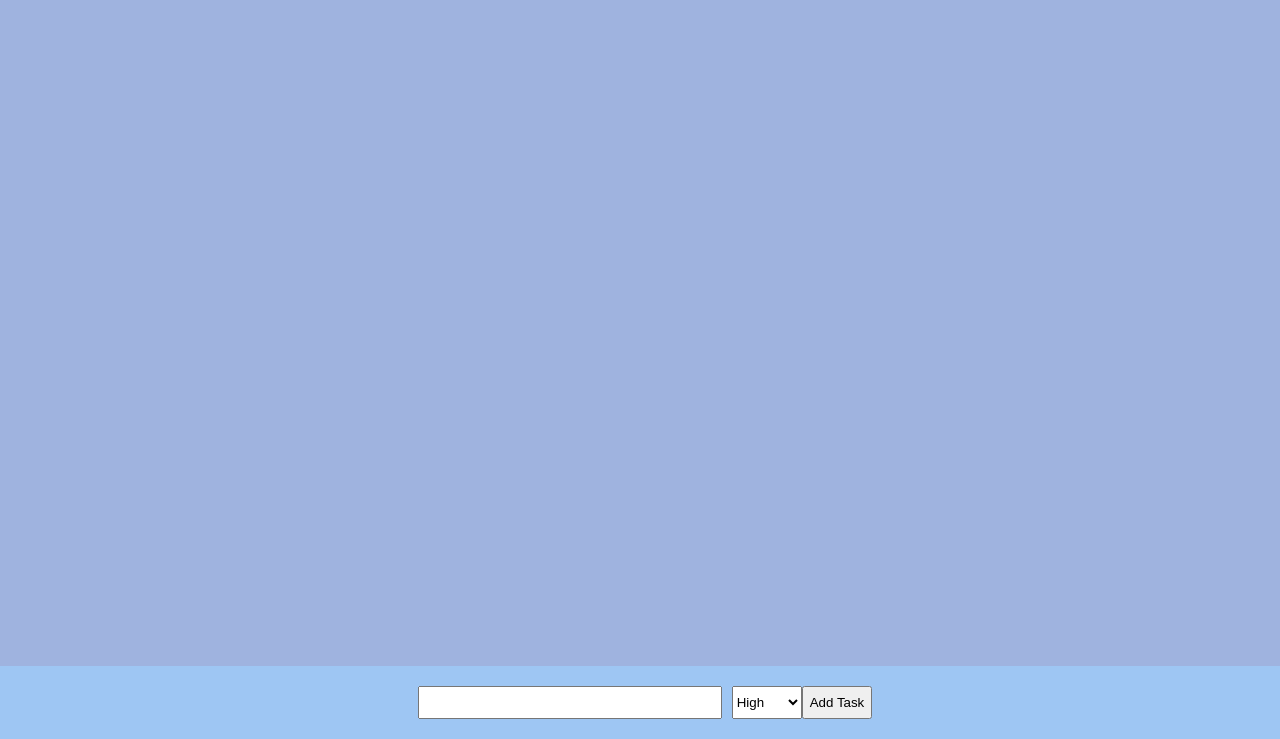
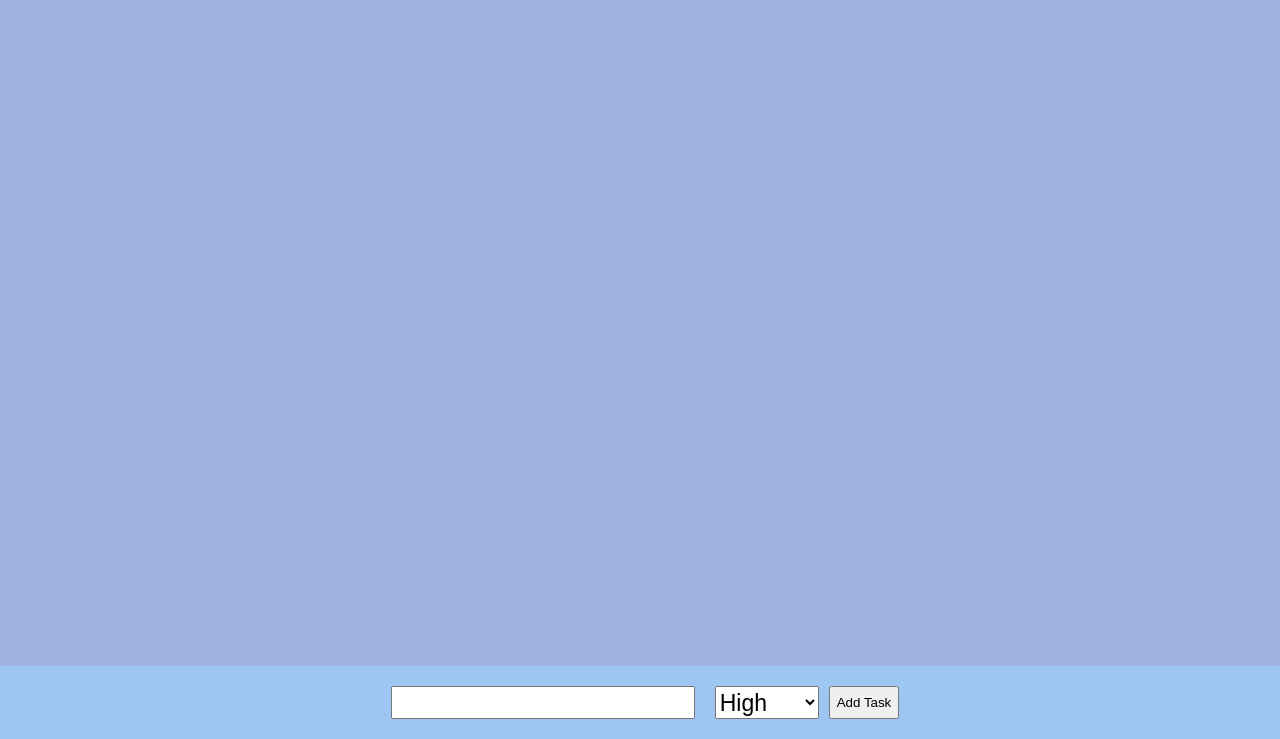
Before and after one commit to sarikajadhav20/assignment_28, a plain HTML site: page index.html in a window 1280 px wide. Shown: the part 61-800 px from the top of the page. Drawn offline with Linux system fonts and the light colour scheme.

Commit message:
priority-select class added

```diff
--- a/index.html
+++ b/index.html
@@ -25,7 +25,8 @@
            margin: 0 10px;
         }
         .priority-select{
-
+            font-size:23px;
+            margin: 0 10px;
         }
     </style>
 </head>
```
